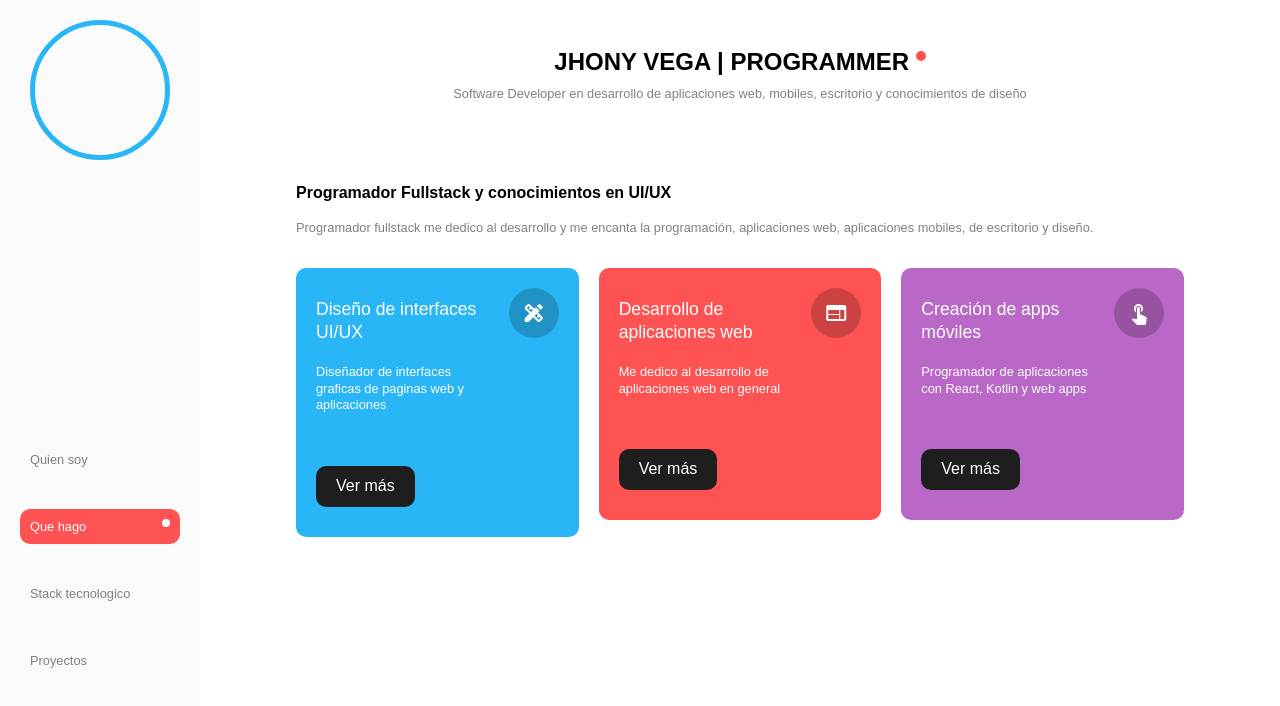
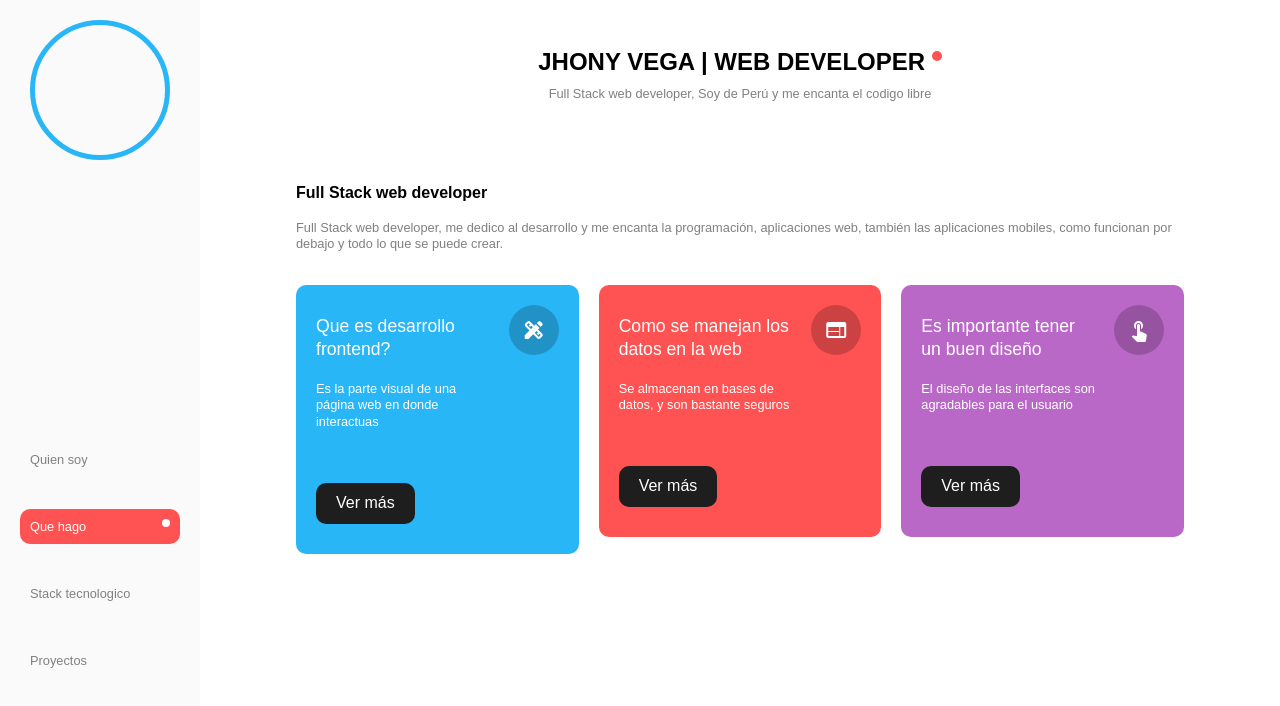
Before and after one commit to jhony-v/portfolio, an Angular app: page /dedicate in a window 1280 px wide. Shown: the top 706 px of the page. Built offline with nearby package versions, Linux system fonts and the light colour scheme; no server answers; a web font is replaced by a local one.

Commit message:
change: Update texts of the web

```diff
--- a/src/app/modules/dedicate-module/dedicate-module.component.html
+++ b/src/app/modules/dedicate-module/dedicate-module.component.html
@@ -1,14 +1,14 @@
 <div class="container-dedicate">
   <div class="container-dedicate__title">
     <app-text-base
-      text="Programador Fullstack y conocimientos en UI/UX"
+      text="Full Stack web developer"
       is-weight="{{ true }}"
     ></app-text-base>
   </div>
 
   <app-text-base
-    text="Programador fullstack me dedico al desarrollo y me encanta la programación,
-    aplicaciones web, aplicaciones mobiles, de escritorio y diseño."
+    text="Full Stack web developer, me dedico al desarrollo y me encanta la programación,
+    aplicaciones web, también las aplicaciones mobiles, como funcionan por debajo y todo lo que se puede crear."
     theme-color="smooth"
     text-size="small"
   ></app-text-base>
@@ -17,22 +17,22 @@
 <div class="container-dedicate">
   <div class="container-dedicate__categories">
     <app-card-detail-master
-      title="Diseño de interfaces UI/UX"
-      description="Diseñador de interfaces graficas de paginas web y aplicaciones"
+      title="Que es desarrollo frontend?"
+      description="Es la parte visual de una página web en donde interactuas"
       background="#29b6f6"
       icon="design_services"
       link="/"
     ></app-card-detail-master>
     <app-card-detail-master
-      title="Desarrollo de aplicaciones web"
-      description="Me dedico al desarrollo de aplicaciones web en general"
+      title="Como se manejan los datos en la web"
+      description="Se almacenan en bases de datos, y son bastante seguros"
       background="#ff5252"
       icon="web"
       link="/"
     ></app-card-detail-master>
     <app-card-detail-master
-      title="Creación de apps móviles"
-      description="Programador de aplicaciones con React, Kotlin y web apps"
+      title="Es importante tener un buen diseño"
+      description="El diseño de las interfaces son agradables para el usuario"
       background="#ba68c8"
       icon="touch_app"
       link="/"
--- a/src/app/modules/home-module/home-module.component.html
+++ b/src/app/modules/home-module/home-module.component.html
@@ -30,7 +30,7 @@
   <app-card-point-history
     title-text="Acerca de mí"
     detail-text="Soy Desarrollador de Software, especializado en tecnologías web. Me encanta la programación, investigar y aprender nuevas tecnologías a la par crear proyectos constantemente.
-    Me considero autodidacta, persistente, con claridad de que los mejores resultados se trabajan en equipo. Así mismo me gusta dibujar, bailar y siempre busco hacer las cosas rápido e ir mejorando."
+    Me considero autodidacta, persistente, mi lenguaje favorito es Javascript. Así mismo me gusta dibujar, bailar y siempre busco hacer las cosas rápido e ir mejorando."
   ></app-card-point-history>
   <app-card-point-history
     title-text="Mi motivación"
--- a/src/app/shared/components/profile-name-compact/profile-name-compact.component.html
+++ b/src/app/shared/components/profile-name-compact/profile-name-compact.component.html
@@ -1,8 +1,8 @@
 <div class="profile">
-  <h1 class="profile-my-name">Jhony Vega | Programmer <sup class="clip"></sup></h1>
+  <h1 class="profile-my-name">Jhony Vega | Web developer <sup class="clip"></sup></h1>
   <div class="profile-career">
     <app-text-base
-      text="Software Developer en desarrollo de aplicaciones web, mobiles, escritorio y conocimientos de diseño"
+      text="Full Stack web developer, Soy de Perú y me encanta el codigo libre"
       theme-color="smooth"
       text-size="small"
     ></app-text-base>
```
